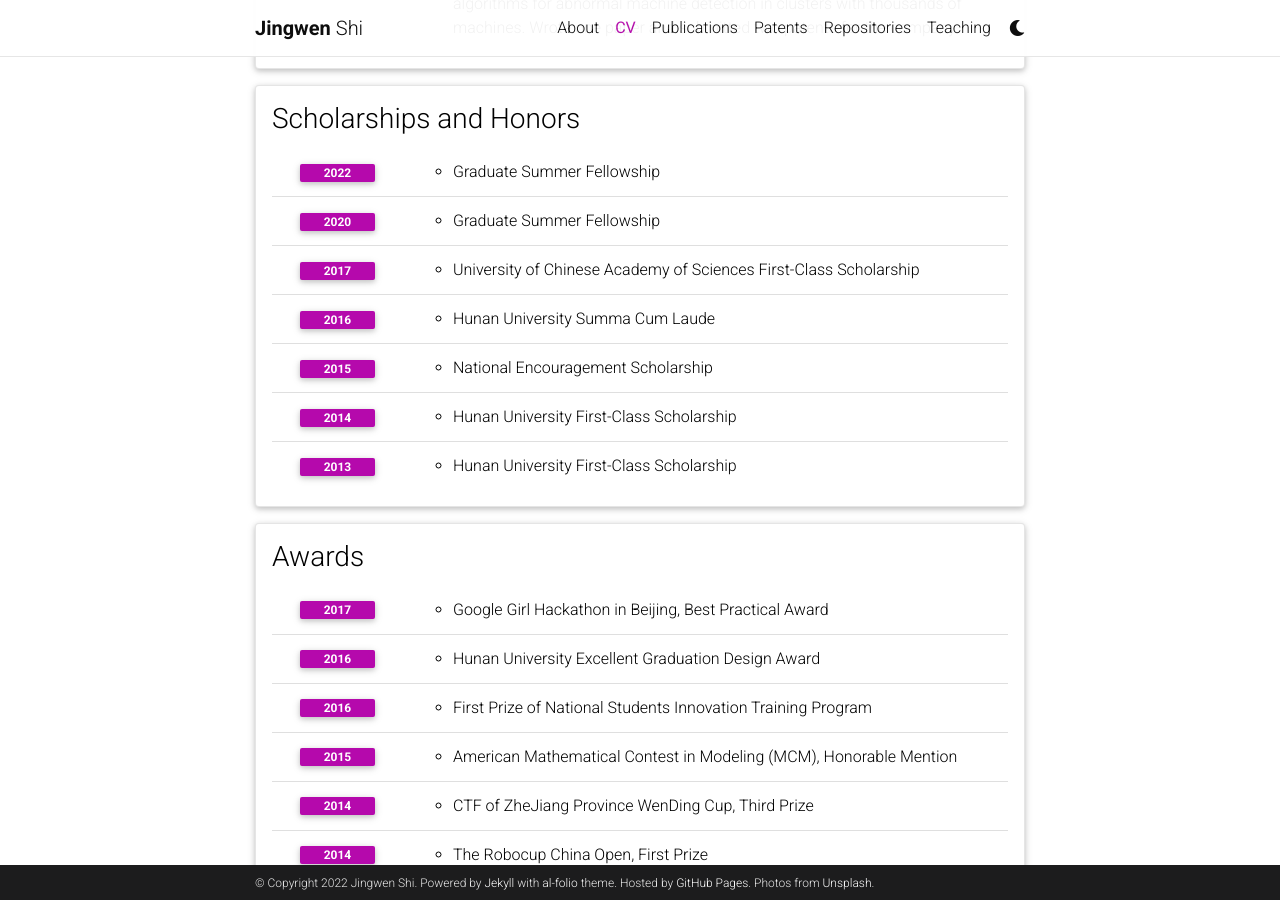
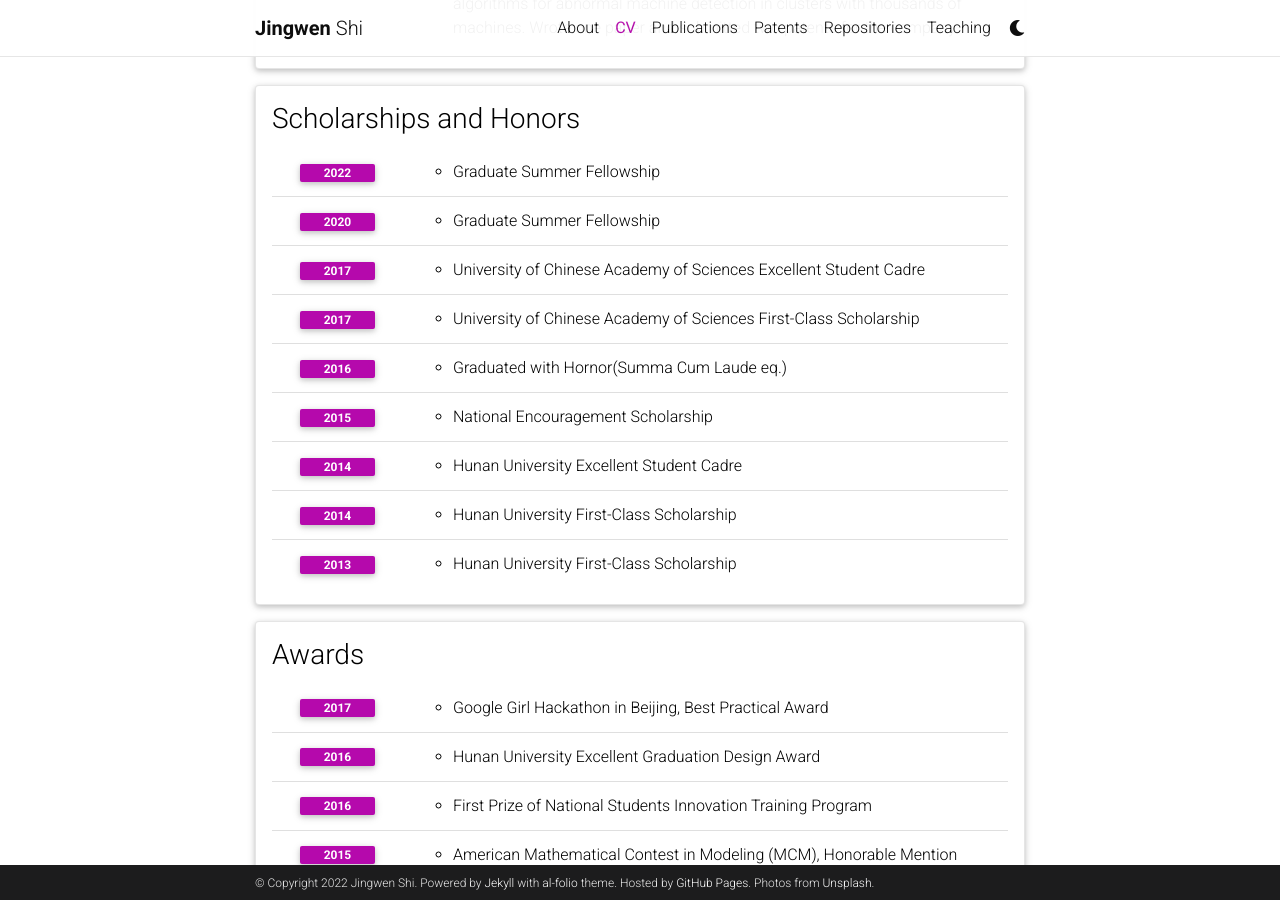
Before and after one commit to Shijingwen/try, a Jekyll site: the page built from _pages/2-cv.md, in a window 1280 px wide and 900 px high, scrolled down 1278 px. Built offline with Jekyll 4.4.1, drawn with Linux system fonts in a browser that asks for light colours; full-size pictures stand in for the smaller copies a plugin makes; comment, search, counter and statistics services are not loaded; a style sheet for code colours, icons or effects is not loaded.

Commit message:
update award

```diff
--- a/_data/cv.yml
+++ b/_data/cv.yml
@@ -62,13 +62,19 @@
         - Graduate Summer Fellowship
     - year: 2017
       items:
+        - University of Chinese Academy of Sciences Excellent Student Cadre
+    - year: 2017
+      items:
         - University of Chinese Academy of Sciences First-Class Scholarship
     - year: 2016
       items:
-        - Hunan University Summa Cum Laude
+        - Graduated with Hornor(Summa Cum Laude eq.)
     - year: 2015
       items:
         - National Encouragement Scholarship
+    - year: 2014
+      items:
+        - Hunan University Excellent Student Cadre
     - year: 2014
       items:
         - Hunan University First-Class Scholarship
```
Also changed, not shown: _pages/1-about.md (+1 -1 lines), 1 other file.
